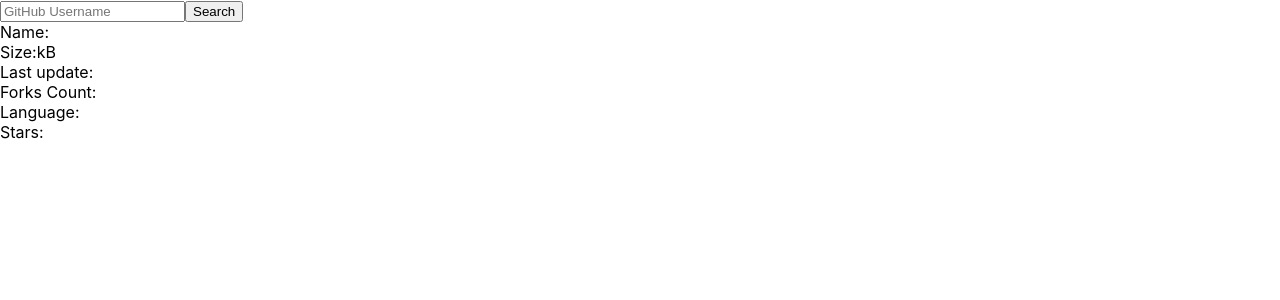
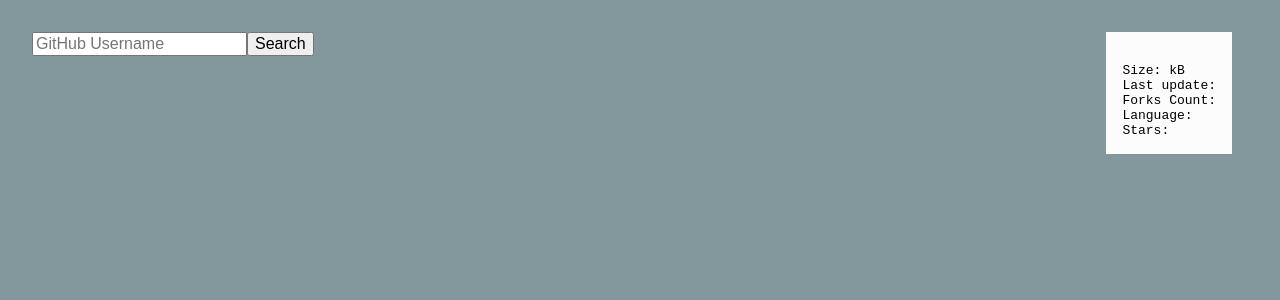
Before and after one commit to kalafriz/fsd-roadmap, a React (Create React App) app in the folder github-profile-app/: page / in a window 1280 px wide. Shown: the top 300 px of the page. Built offline with nearby package versions, Linux system fonts and the light colour scheme.

Commit message:
update styling
Update CSS styling, fix CSS class name redundancy for repo details container

```diff
--- a/github-profile-app/src/App.css
+++ b/github-profile-app/src/App.css
@@ -1,38 +1,32 @@
-.App {
-  text-align: center;
+* {
+  box-sizing: border-box;
+}
+body {
+  margin: 0;
 }
 
-.App-logo {
-  height: 40vmin;
-  pointer-events: none;
+.page-container {
+  background-color: rgb(130, 152, 156);
+  padding: 2rem;
+  margin: 0;
+  min-height: 100vh;
+  color: black;
+  font-family: monospace;
+  position: relative;
 }
 
-@media (prefers-reduced-motion: no-preference) {
-  .App-logo {
-    animation: App-logo-spin infinite 20s linear;
-  }
+.input,
+.button {
+  font-size: medium;
 }
 
-.App-header {
-  background-color: #282c34;
-  min-height: 100vh;
-  display: flex;
-  flex-direction: column;
-  align-items: center;
-  justify-content: center;
-  font-size: calc(10px + 2vmin);
-  color: white;
+.repo-details-container {
+  background-color: rgb(252, 252, 252);
+  position: absolute;
+  padding: 1rem;
+  right: 3rem;
+  top: 2rem;
 }
-
-.App-link {
-  color: #61dafb;
+.repo-details-container h3 {
+  margin-top: 0;
 }
-
-@keyframes App-logo-spin {
-  from {
-    transform: rotate(0deg);
-  }
-  to {
-    transform: rotate(360deg);
-  }
-}
--- a/github-profile-app/src/App.js
+++ b/github-profile-app/src/App.js
@@ -100,7 +100,9 @@ function App() {
           repos.map(renderRepo) // iterate w .map, for every repo in repos, call renderRepo(repo)
         }
       </div>
-      <RepoDetails details={details} loading={detailsLoading} />
+      <div className="details-container">
+        <RepoDetails details={details} loading={detailsLoading} />
+      </div>
     </div>
   );
 }
--- a/github-profile-app/src/RepoDetails.js
+++ b/github-profile-app/src/RepoDetails.js
@@ -5,27 +5,27 @@ export default function RepoDetails({ details, loading }) {
   return (
     <div className="repo-details-container">
       <div className="details-row">
-        <label className="label">Name:</label>
-        <span className="value">{details.name}</span>
+        <label className="label"></label>
+        <h3 className="value">{details.name}</h3>
       </div>
       <div className="details-row">
-        <label className="label">Size:</label>
+        <label className="label">Size: </label>
         <span className="value">{details.size}kB</span>
       </div>
       <div className="details-row">
-        <label className="label">Last update:</label>
+        <label className="label">Last update: </label>
         <span className="value">{details.updated_at}</span>
       </div>
       <div className="details-row">
-        <label className="label">Forks Count:</label>
+        <label className="label">Forks Count: </label>
         <span className="value">{details.forks_count}</span>
       </div>
       <div className="details-row">
-        <label className="label">Language:</label>
+        <label className="label">Language: </label>
         <span className="value">{details.language}</span>
       </div>
       <div className="details-row">
-        <label className="label">Stars:</label>
+        <label className="label">Stars: </label>
         <span className="value">{details.stargazers_count}</span>
       </div>
     </div>
```
